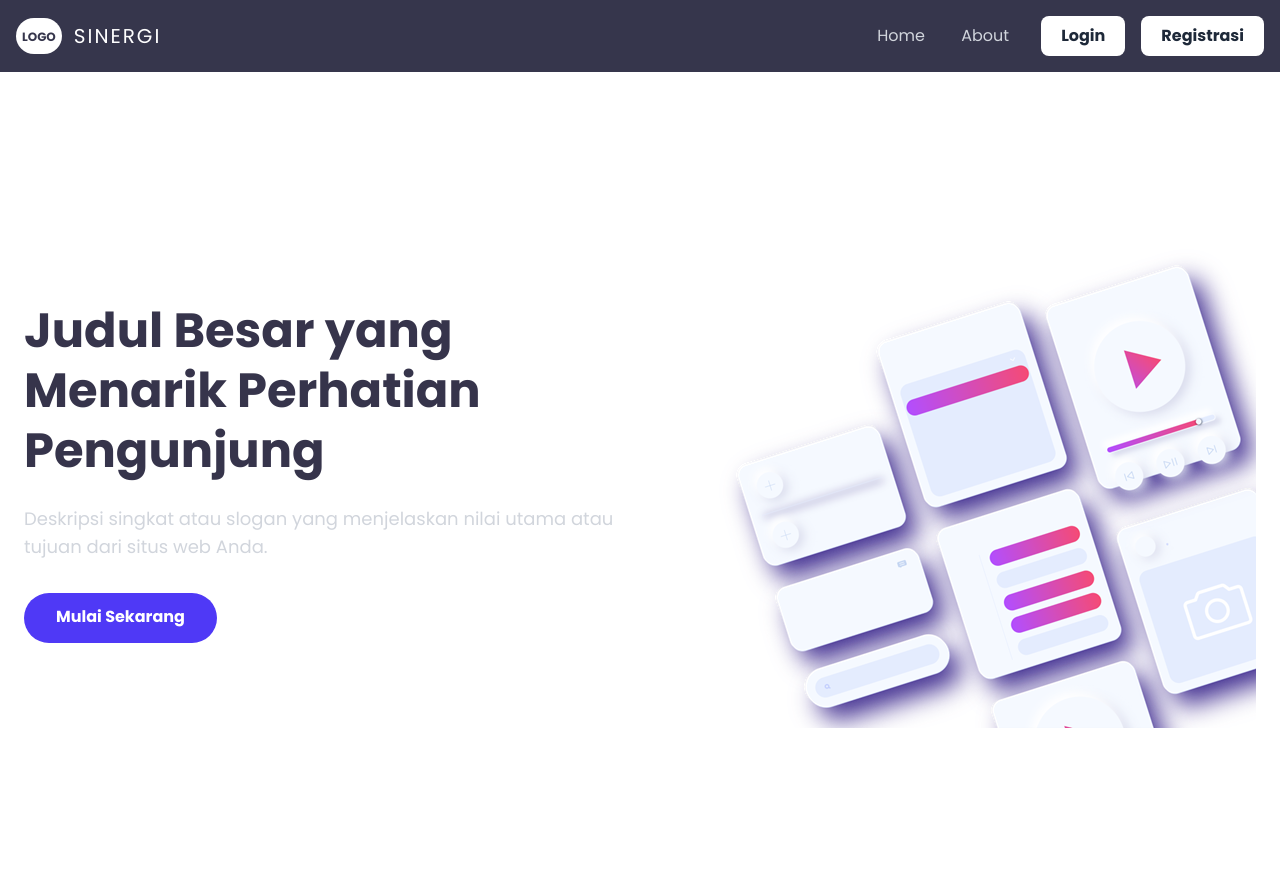
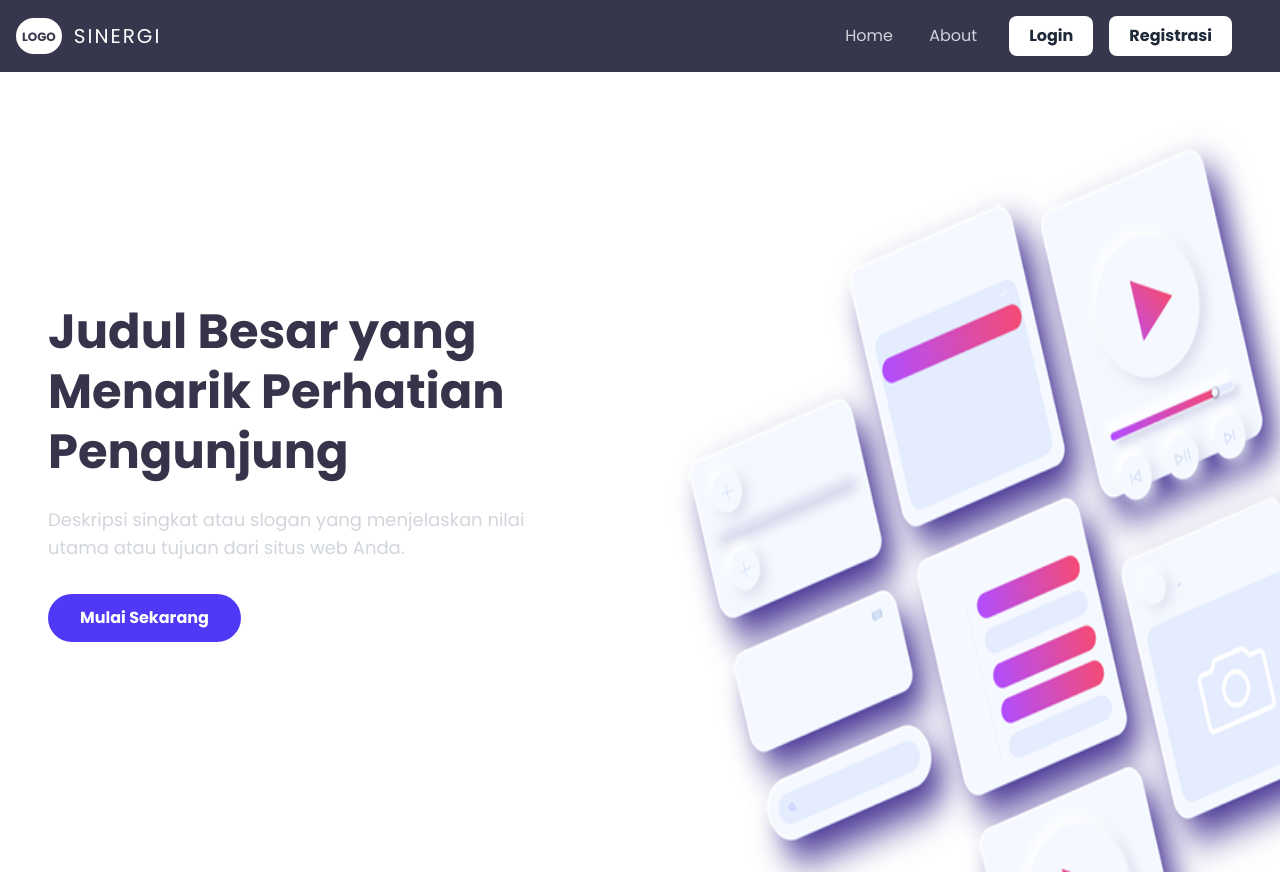
Before and after one commit to Adiien/Sinergi, a PHP site: page / in a window 1280 px wide. Run offline with PHP 8.4, Linux system fonts and the light colour scheme; some web fonts are replaced.

Commit message:
updsection

```diff
--- a/views/home/index.php
+++ b/views/home/index.php
@@ -8,7 +8,7 @@
   </head>
   <body class="h-screen overflow-hidden">
 
-  <nav class="bg-[#36364c] p-4 shadow-lg">
+  <nav class="bg-(--blue-gray) p-4 shadow-lg">
     <div class="container mx-auto flex justify-between items-center">
       <a href="#" class="flex items-center space-x-3">
         <div class="bg-white rounded-full p-1.5">
@@ -18,7 +18,7 @@
       </a>
 
 
-    <div class="hidden md:flex items-center space-x-8">
+    <div class="hidden md:flex items-center space-x-8 mr-8">
       <div class="space-x-8">
         <a href="#" class="text-gray-300 hover:text-white transition duration-300 font-helvetica">Home</a>
         <a href="#" class="text-gray-300 hover:text-white transition duration-300">About</a>
@@ -43,9 +43,9 @@
     </div>
   </nav>
 
-  <section class="bg-[#ffffff] h-screen flex items-center justify-center">
-  <div class="container mx-auto flex flex-col md:flex-row items-center justify-between px-6">
-    <div class="md:w-1/2 text-center md:text-left mb-10 md:mb-0">
+  <section class="bg-[#ffffff] h-screen ">
+  <div class="flex flex-col md:flex-row items-center h-full">
+    <div class="md:w-1/2 text-center md:text-left mb-10 md:mb-0 px-6 md:px-12">
       <h1 class="text-4xl md:text-5xl font-extrabold text-[#36344B] leading-tight mb-6">
         Judul Besar yang Menarik Perhatian Pengunjung
       </h1>
@@ -56,17 +56,14 @@
         <a href="#" class="bg-indigo-600 text-white font-semibold py-3 px-8 rounded-full hover:bg-indigo-700 transition duration-300">
           Mulai Sekarang
         </a>
-        <a href="#" class="text-white border border-white py-3 px-8 rounded-full hover:bg-white hover:text-[#36344B] transition duration-300">
-          Pelajari Lebih Lanjut
-        </a>
       </div>
     </div>
 
-    <div class="md:w-1/2 flex justify-center md:justify-end">
+    <div class="md:w-7/12 flex justify-center md:justify-end h-full">
       <img
         src="<?= BASE_URL ?>/assets/vector.png"
         alt="Hero Image"
-        class="rounded-lg max-w-full h-full"
+        class="rounded-lg w-auto h-auto"
       >
     </div>
   </div>
```
Also changed, not shown: public/assets/css/output.css.
